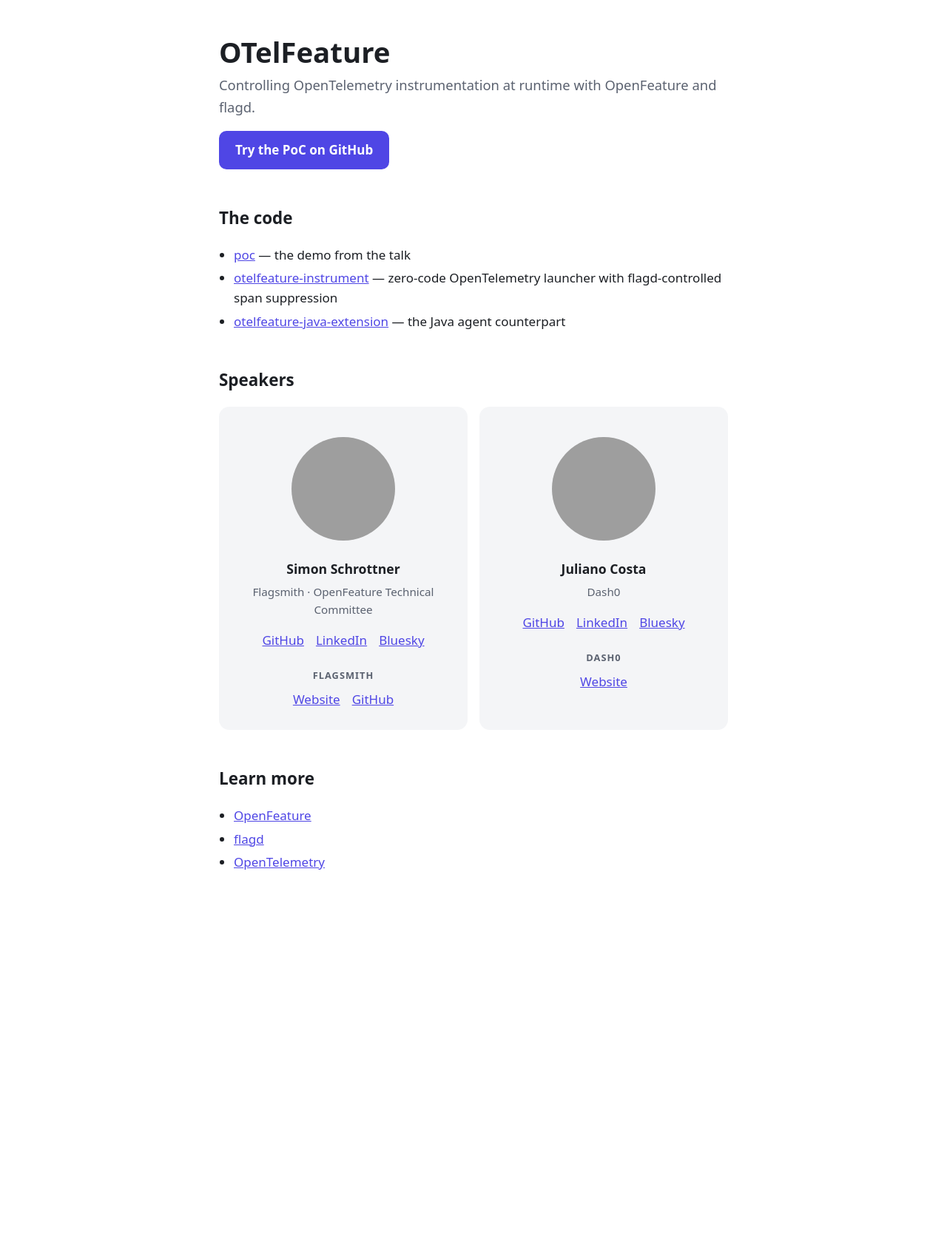
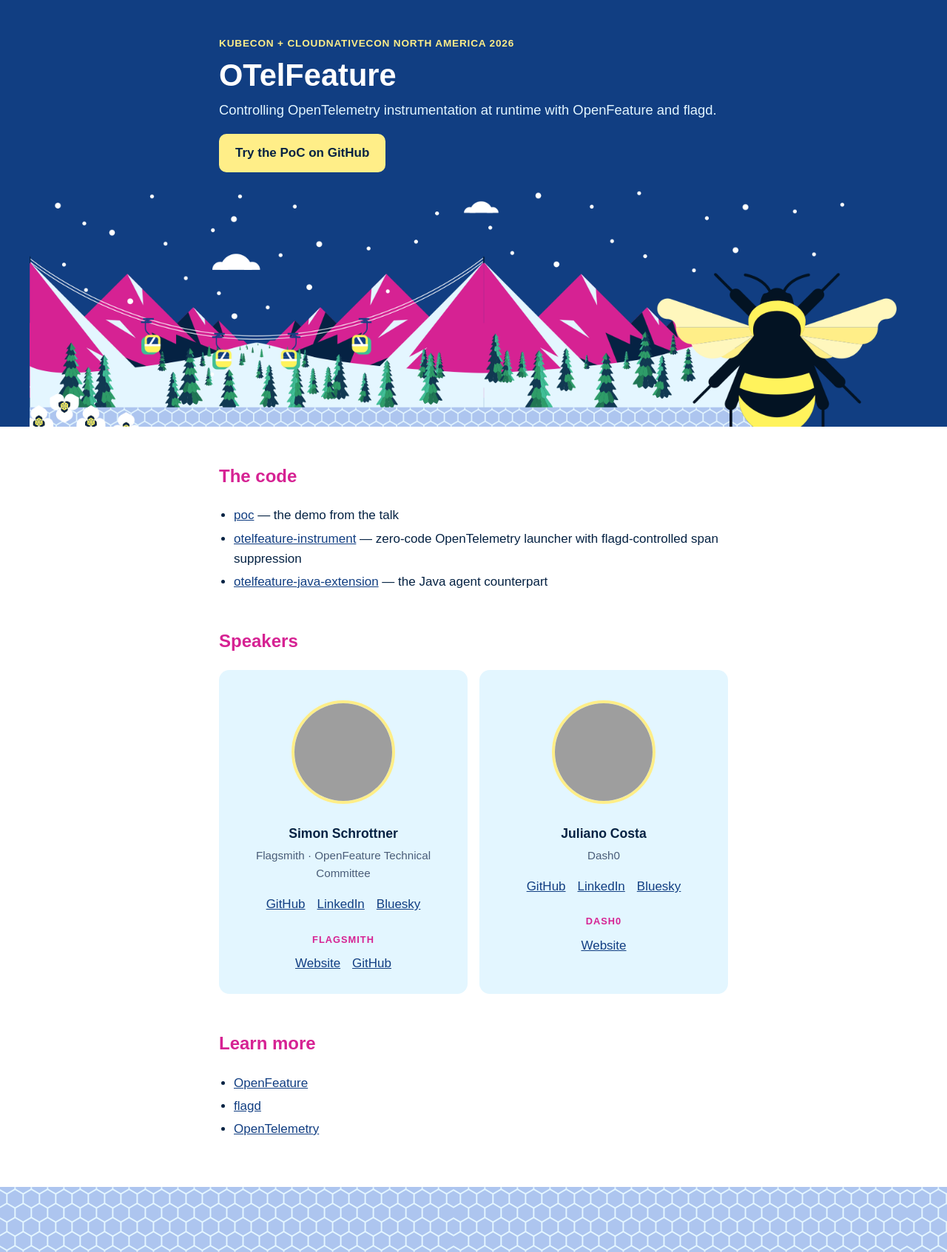
Before and after one commit to OTelFeature/otelfeature.github.io, a Jekyll site: the page built from index.md, in a window 1280 px wide. Shown: the whole page at 74% size. Built offline with Jekyll 4.4.1, drawn with Linux system fonts in a browser that asks for light colours; our own code applies the rules of GitHub Pages for plain Markdown files; before the commit the page ends 1260 px from its top, so only the background shows below that; grey boxes are pictures that could not be loaded.

Commit message:
Style the page after the KubeCon NA 2026 speaker template
Colours, banner and hex artwork come from the branded PowerPoint.

Signed-off-by: Simon Schrottner <simon.schrottner@flagsmith.com>

```diff
--- a/_layouts/default.html
+++ b/_layouts/default.html
@@ -11,5 +11,6 @@
   <main>
     {{ content }}
   </main>
+  <footer></footer>
 </body>
 </html>
--- a/assets/style.css
+++ b/assets/style.css
@@ -1,44 +1,54 @@
+/* Colours from the KubeCon + CloudNativeCon North America 2026 speaker template. */
 :root {
-  --bg: #ffffff;
-  --fg: #1c1f24;
-  --muted: #5b6270;
-  --card: #f4f5f7;
-  --accent: #4f46e5;
-  --accent-fg: #ffffff;
-}
-
-@media (prefers-color-scheme: dark) {
-  :root {
-    --bg: #111318;
-    --fg: #e8eaed;
-    --muted: #9aa0ab;
-    --card: #1c1f26;
-    --accent: #818cf8;
-    --accent-fg: #111318;
-  }
+  color-scheme: light;
+  --blue: #113e82;
+  --navy: #052243;
+  --magenta: #d62293;
+  --yellow: #ffee88;
+  --sky: #e3f6ff;
+  --muted: #4a5d78;
 }
 
 * { box-sizing: border-box; }
 
 body {
   margin: 0;
-  background: var(--bg);
-  color: var(--fg);
-  font: 17px/1.6 system-ui, -apple-system, "Segoe UI", Roboto, sans-serif;
+  overflow-x: clip;
+  background: #ffffff;
+  color: var(--navy);
+  font: 17px/1.6 Arial, Helvetica, sans-serif;
 }
 
 main {
   max-width: 720px;
   margin: 0 auto;
-  padding: 48px 16px 64px;
+  padding: 0 16px 48px;
 }
 
-h1 { font-size: 2.4rem; margin: 0 0 8px; line-height: 1.15; }
-h1 + p { color: var(--muted); font-size: 1.15rem; margin-top: 0; }
-h2 { margin-top: 48px; font-size: 1.4rem; }
+/* Full-bleed blue title block with the template's mountain banner along its bottom edge. */
+.hero {
+  margin: 0 calc(50% - 50vw);
+  padding: 48px max(16px, calc(50vw - 344px)) calc(min(100vw, 1200px) * 0.2663 + 8px);
+  background: url("kubecon/banner.png") center bottom / min(100vw, 1200px) auto no-repeat, var(--blue);
+  color: #ffffff;
+}
+
+.hero .event {
+  margin: 0 0 8px;
+  color: var(--yellow);
+  font-size: 0.85rem;
+  font-weight: 700;
+  letter-spacing: 0.06em;
+  text-transform: uppercase;
+}
+
+h1 { font-size: 2.6rem; margin: 0 0 8px; line-height: 1.15; }
+.hero h1 + p { color: var(--sky); font-size: 1.15rem; margin-top: 0; }
+h2 { margin-top: 48px; font-size: 1.5rem; color: var(--magenta); }
 h3 { margin: 24px 0 4px; font-size: 1.1rem; }
 
-a { color: var(--accent); }
+a { color: var(--blue); }
+a:hover { color: var(--magenta); }
 
 ul { padding-left: 20px; }
 li { margin: 4px 0; }
@@ -47,11 +57,13 @@ li { margin: 4px 0; }
   display: inline-block;
   padding: 12px 22px;
   border-radius: 10px;
-  background: var(--accent);
-  color: var(--accent-fg);
-  font-weight: 600;
+  background: var(--yellow);
+  color: var(--navy);
+  font-weight: 700;
   text-decoration: none;
 }
+
+.button:hover { background: #ffffff; color: var(--navy); }
 
 .people {
   display: grid;
@@ -60,7 +72,7 @@ li { margin: 4px 0; }
 }
 
 .person {
-  background: var(--card);
+  background: var(--sky);
   border-radius: 14px;
   padding: 24px;
   text-align: center;
@@ -71,6 +83,7 @@ li { margin: 4px 0; }
   height: 140px;
   border-radius: 50%;
   object-fit: cover;
+  border: 4px solid var(--yellow);
 }
 
 .person h3 { margin-top: 12px; }
@@ -81,7 +94,7 @@ li { margin: 4px 0; }
   font-size: 0.8rem;
   text-transform: uppercase;
   letter-spacing: 0.08em;
-  color: var(--muted);
+  color: var(--magenta);
 }
 
 .person ul {
@@ -93,3 +106,8 @@ li { margin: 4px 0; }
   flex-wrap: wrap;
   gap: 4px 16px;
 }
+
+footer {
+  height: 88px;
+  background: url("kubecon/hex.png") left top / auto 88px repeat-x;
+}
--- a/index.md
+++ b/index.md
@@ -1,12 +1,19 @@
 ---
 layout: default
 ---
+
+<div class="hero" markdown="1">
+
+KubeCon + CloudNativeCon North America 2026
+{: .event}
 
 # OTelFeature
 
 Controlling OpenTelemetry instrumentation at runtime with OpenFeature and flagd.
 
 [Try the PoC on GitHub](https://github.com/OTelFeature/poc){: .button}
+
+</div>
 
 ## The code
 
```
Also changed, not shown: assets/kubecon/banner.png (added), assets/kubecon/hex.png (added).
